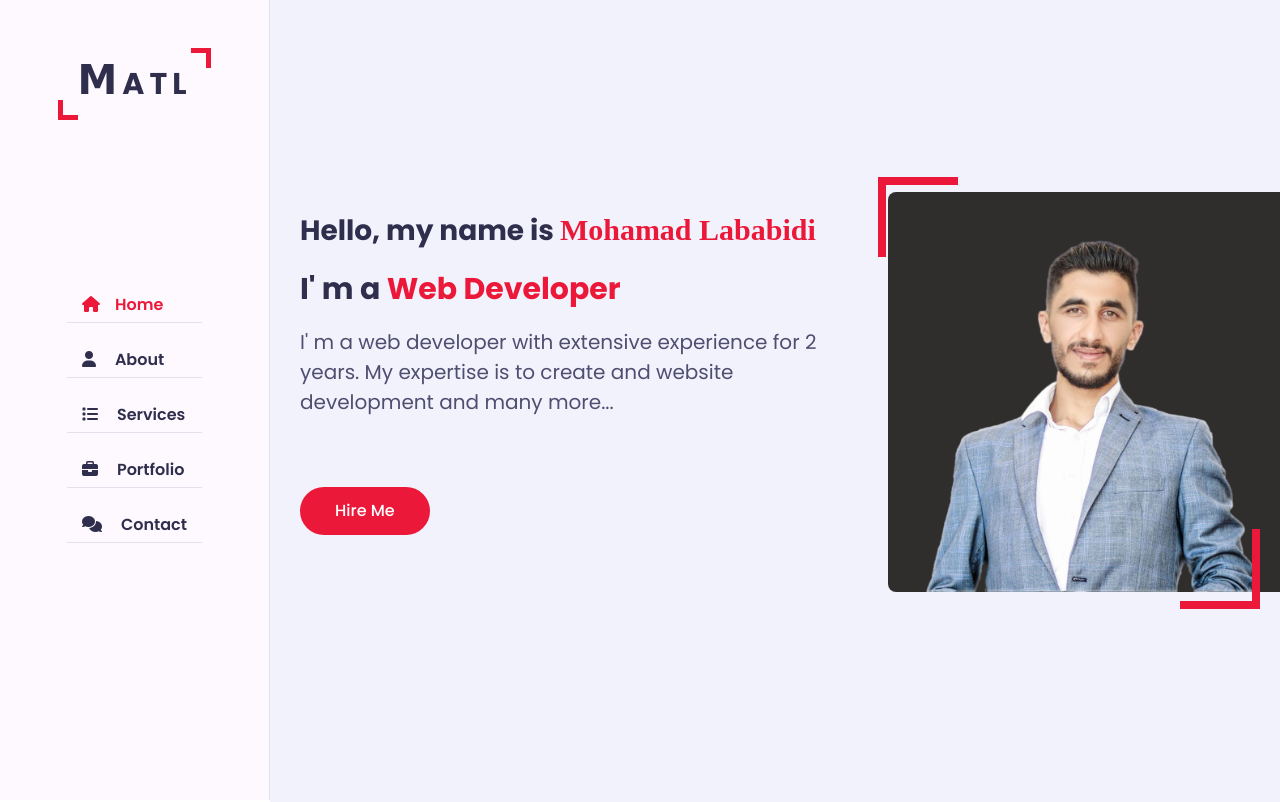
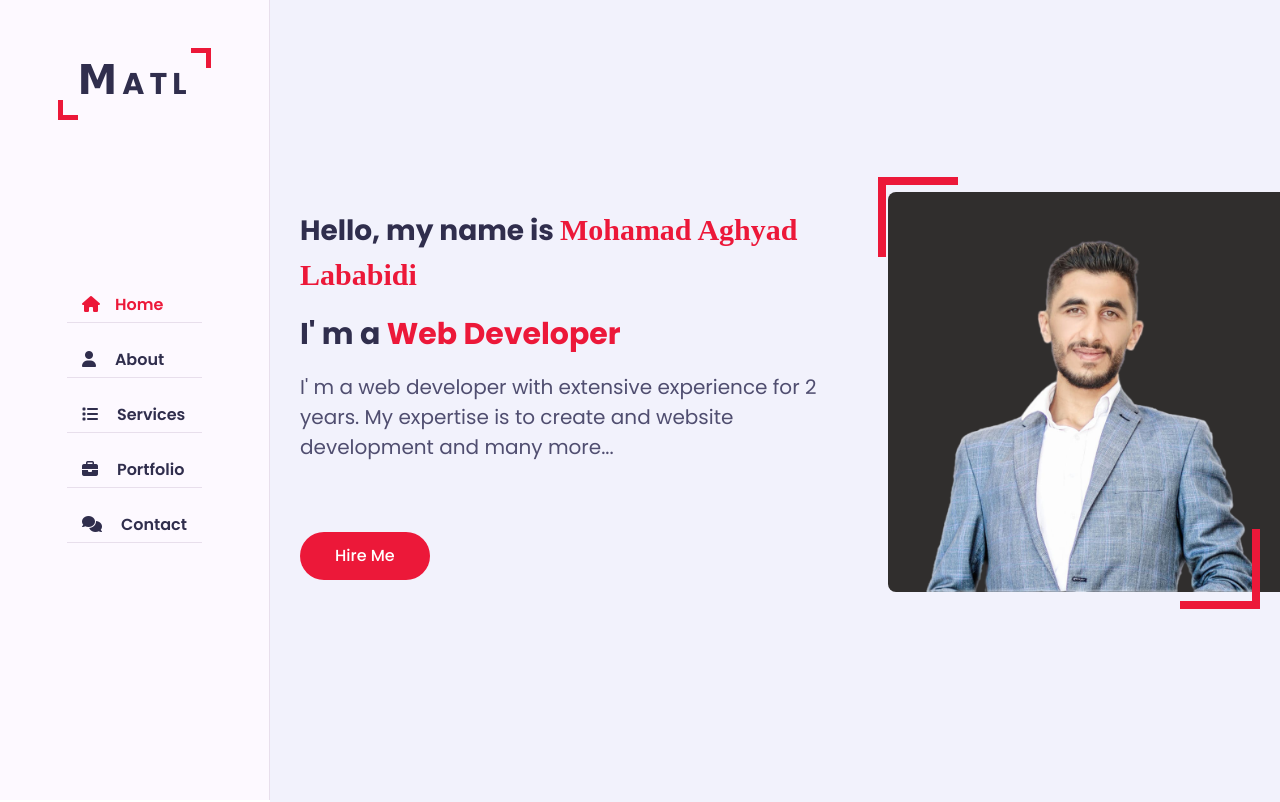
Before and after one commit to Aghyad-Lababidi/Port, a plain HTML site: page index.html in a window 1280 px wide. Shown: the top 802 px of the page. Drawn offline with nearby package versions, Linux system fonts and the light colour scheme; a web font is replaced by a local one.

Commit message:
edit name

```diff
--- a/index.html
+++ b/index.html
@@ -37,7 +37,7 @@
                 <div class="container">
                     <div class="row">
                         <div class="home-info p-lr-15 ">
-                            <h3 class="hello">Hello, my name is <span class="name">Mohamad Lababidi</span></h3>
+                            <h3 class="hello">Hello, my name is <span class="name">Mohamad Aghyad Lababidi</span></h3>
                             <h3 class="my-profession">I' m a <span class="typing">Web Developer</span></h3>
                             <p>I' m a web developer with extensive experience for 2 years.
                                 My expertise is to create and website development and many more...
```
